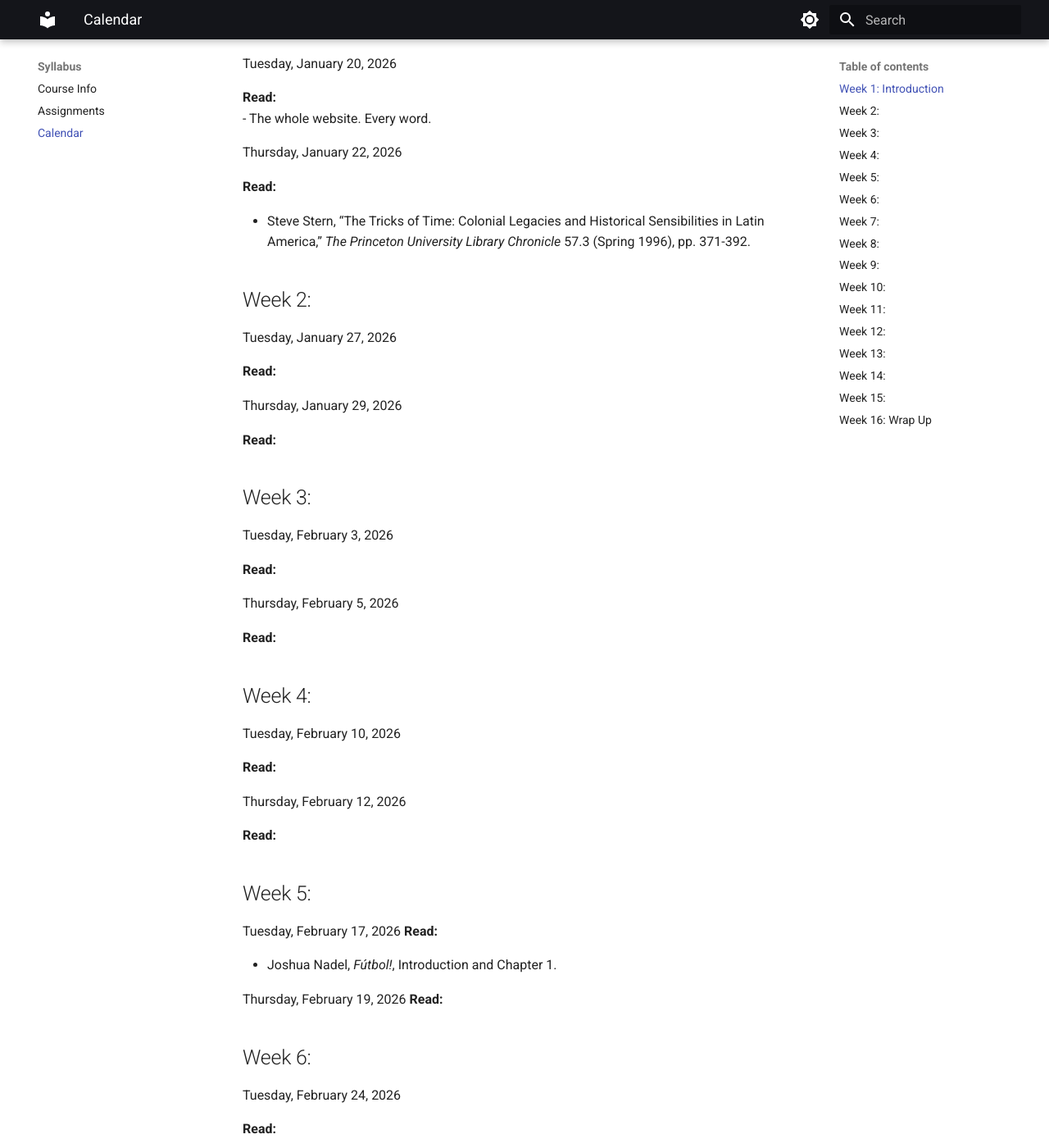
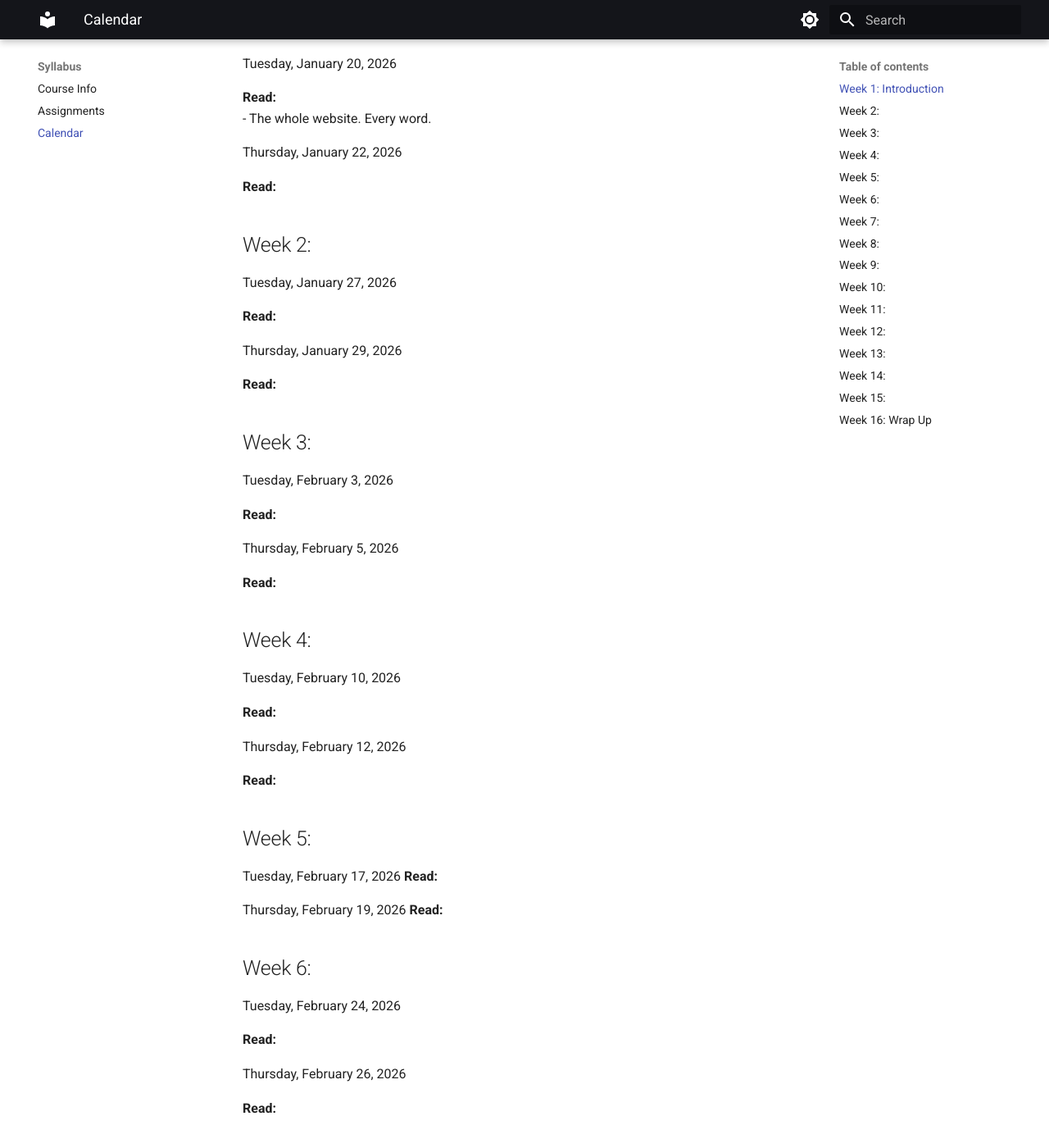
Before and after one commit to chadblack/Conquest2026, an MkDocs documentation site: the page built from docs/calendar.md, in a window 1280 px wide and 1400 px high, scrolled down 214 px. Shown: the whole window at 82% size. Built offline with MkDocs 1.6.1 and Material for MkDocs 9.7.7, drawn with Linux system fonts in a browser that asks for light colours.

Commit message:
Update calendar.md

```diff
--- a/docs/calendar.md
+++ b/docs/calendar.md
@@ -13,7 +13,6 @@ Thursday, January 22, 2026
 
 **Read:**
 
-- Steve Stern, “The Tricks of Time: Colonial Legacies and Historical Sensibilities in Latin America,” _The Princeton University Library Chronicle_ 57.3 (Spring 1996), pp. 371-392.
 
 ## Week 2:
 
@@ -21,11 +20,9 @@ Tuesday, January 27, 2026
 
 **Read:**
 
-
 Thursday, January 29, 2026
 
 **Read:**
-
 
 ## Week 3:
 
@@ -33,11 +30,9 @@ Tuesday, February 3, 2026
 
 **Read:**
 
-
 Thursday, February 5, 2026
 
 **Read:**
-
 
 ## Week 4:
 
@@ -45,18 +40,15 @@ Tuesday, February 10, 2026
 
 **Read:**
 
-
 Thursday, February 12, 2026
 
 **Read:**
-
 
 ## Week 5:
 
 Tuesday, February 17, 2026
 **Read:**
 
-- Joshua Nadel, *Fútbol!*, Introduction and Chapter 1.
 
 Thursday, February 19, 2026
 **Read:**
```
